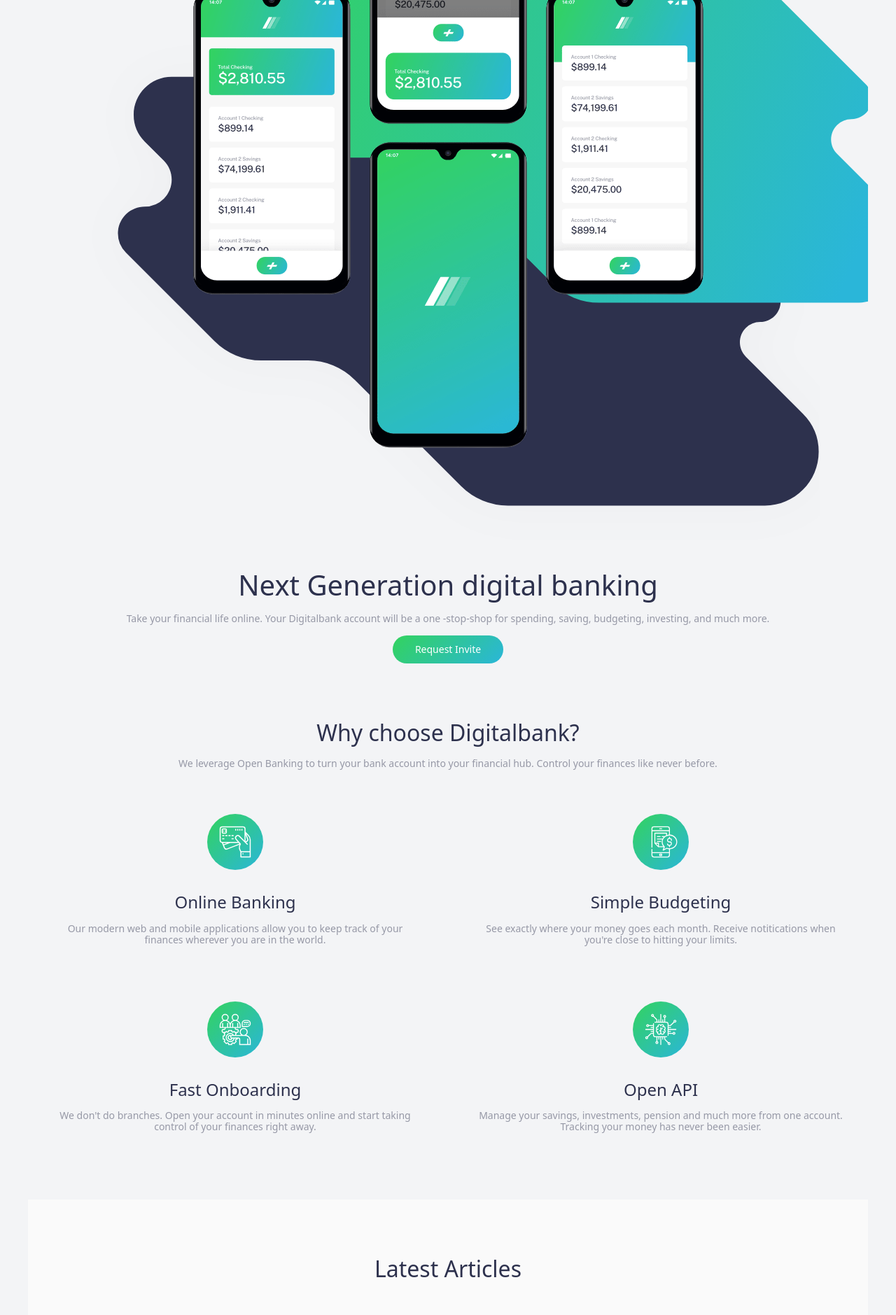
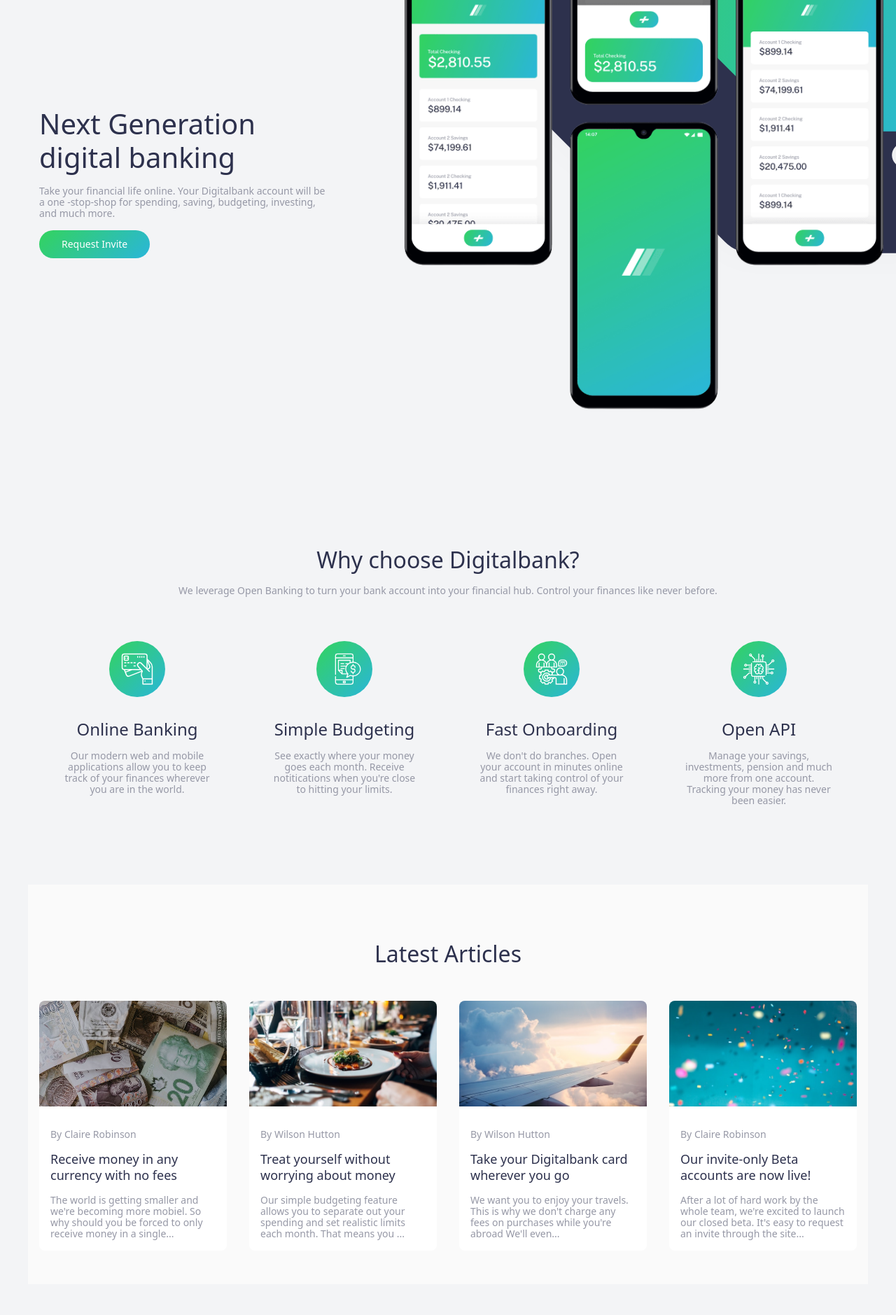
Before and after one commit to cgojk/digitalBank, a React (Vite) app: page / in a window 1280 px wide. Shown: the part 180-2059 px from the top of the page at 70% size. Built offline with nearby package versions, Linux system fonts and the light colour scheme.

Commit message:
woring styling the hero page devices more thant 1200px

```diff
--- a/src/components/Articles.jsx
+++ b/src/components/Articles.jsx
@@ -8,7 +8,7 @@
 
  export default function Articles() {
   return (
-   <section className="articles container">
+   <section className="articles__container container">
 
        <h1 className="articles__title">Latest Articles</h1>
        <ul className="wrapper__image--description">
--- a/src/pages/NotFound.jsx
+++ b/src/pages/NotFound.jsx
@@ -2,7 +2,8 @@
 
 export default function NotFound() {
   return (
-    <section className="not-found">
+
+    <section className="notfound container">
       <h1>404</h1>
       <h2>Page Not Found</h2>
       <p>
--- a/src/styles/_base.scss
+++ b/src/styles/_base.scss
@@ -204,12 +204,10 @@
 
     .hero__title{
         font: var(--font-2);
-        text-align:center;
         color:var(--clr-blue-950);
     }
     .hero__text{
         font:var(--font-8);
-        text-align:center;
        color:var(--clr-gray-600);
     }
 
@@ -261,6 +259,7 @@
 .features{
     background-color:var(--clr-gray-100);
     margin-bottom:var(--spacing-800);
+     padding:var(--spacing-200);
 
     .features__title{
         font: var(--font-3);
@@ -276,7 +275,12 @@
         margin-top:var(--spacing-200);
         margin-bottom:var(--spacing-400);
     }
-
+    .features__info{
+        display:grid;
+        grid-template-columns: repeat(auto-fit, minmax(250px, 1fr));
+        gap:var(--spacing-200);
+        margin-top:var(--spacing-400);
+    }
     .features__item{
         display:flex;
         flex-direction:column;
@@ -308,14 +312,14 @@
 //                           ARTICLES SECTION
 // ===================================================================
 
-.articles{
+.articles__container{
 
     background-color:var(--clr-gray-50);
     margin-bottom:var(--spacing-800);
     padding:var(--spacing-200);
     .wrapper__image--description{
-        display:flex;
-        flex-direction:column;
+         display:grid;
+        grid-template-columns: repeat(auto-fit, minmax(250px, 1fr));
         list-style:none;
         padding:0;
         margin:0;
@@ -340,7 +344,7 @@
         gap:var(--spacing-200);
         margin-bottom:var(--spacing-400);
         .articles__item__content{
-            padding:var(--spacing-400);
+            padding:var(--spacing-200);
             display:flex;
             flex-direction:column;
             gap:var(--spacing-200);
@@ -349,8 +353,14 @@
                 color:var(--clr-gray-600);
             }
             .articles__item__title{
-                font: var(--font-4);
+                font: var(--font-4__sanslight);
                 color:var(--clr-blue-950);
+
+                &:hover{
+                    color:var(--clr-green-400);
+                    cursor:pointer;
+
+                }
             }
             .articles__item__description{
                 font: var(--font-8);
@@ -394,9 +404,12 @@
     flex-direction:row;
     gap:var(--spacing-200);
 
+   .icon__item{
      &:hover{
         transform:scale(1.1);
         transition:transform 0.3s ease-in-out;
+        cursor:pointer;
+    }
    }
 }
 .footer__list{
@@ -434,3 +447,24 @@
         color:var(--clr-gray-600);
     }
 }
+
+// ============================================================
+// stylig not found page========================================
+
+.notfound{
+    display:flex;
+    flex-direction:column;
+    align-items:center;
+    justify-content:center;
+    gap:var(--spacing-400);
+    padding:var(--spacing-800);
+    .not-found__title{
+        font: var(--font-3);
+        color:var(--clr-blue-950);
+    }
+    .not-found__text{
+        font: var(--font-8);
+        color:var(--clr-gray-600);
+        text-align:center;
+    }
+}
--- a/src/styles/_queries.scss
+++ b/src/styles/_queries.scss
@@ -1,18 +1,3 @@
-
-
-// @media only screen and (min-width: 468px) {
-
-
-// .image__hero--container{
-//   .image__overlay--background{
-
-
-
-// }
-
-//     }
-// }
-
 
 
 
@@ -20,11 +5,15 @@
 
 @media only screen and (min-width: 768px) {
 
-
-.image__hero{
-
-  transform: translateX(250px);
-}
+     .hero{
+      display:grid;
+      grid-template-areas: " image"
+                             "text";
+      // grid-template-columns: repeat(2, 1fr);
+      grid-template-columns: minmax(400px, 1fr);
+       align-items: center;
+         min-height: 700px;
+     }
 
 .features__info{
     display:grid;
@@ -32,4 +21,65 @@
     gap:var(--spacing-200);
     margin-top:var(--spacing-400);
 }
+
+  .articles__container {
+
+
+    .wrapper__image--description {
+      display:grid;
+      grid-template-columns: repeat(2, 1fr)
+    }
+
+  }
+  }
+
+
+  @media only screen and (min-width: 1024px) {
+
+    .hero{
+      display:grid;
+      grid-template-areas: " text  image";
+      // grid-template-columns: repeat(2, 1fr);
+      grid-template-columns: minmax(400px, 480px) 1fr;
+       align-items: center;
+         min-height: 700px;
+
+
+      .image__hero--container{
+        grid-area: image;
+        // transform: translateX(100px);
+         justify-self: end;
+    align-self: center;
+    transform: translateX(40px);
+    // transform: translateX(380px)translateY(-140px);
+  }
+
+        .image__hero img{
+            transform: translateX(0);
+
+        }
+
+      }
+      .wrapper__title--text-button{
+         grid-area: text;
+        // padding-top: 280px;
+        display:grid;
+        gap:var(--spacing-200);
+         justify-self: start;
+          max-width: 450px;
+
+
+      }
+       .btn-primary{
+        align-self: start;
+       }
+       .hero__title{
+          align-self: start;
+          //  max-inline-size: 16ch;
+       }
+       .hero__text{
+         align-self: start;
+        //  max-inline-size: 40ch;
+
+  }
 }
--- a/src/styles/_variables.scss
+++ b/src/styles/_variables.scss
@@ -106,6 +106,7 @@
 
 --ls-4: -0.025rem;
 
+--font-4__sanslight: var(--fw-300) var(--fs-500) / 1.425rem var(--ff-sans);
 /* =========================
     TEXT PRESENT 5
     Public Sans Regular
--- a/src/styles/index.css
+++ b/src/styles/index.css
@@ -232,6 +232,7 @@
   ========================== */
   --font-4: var(--fw-300) var(--fs-600) / 1.725rem var(--ff-sans);
   --ls-4: -0.025rem;
+  --font-4__sanslight: var(--fw-300) var(--fs-500) / 1.425rem var(--ff-sans);
   /* =========================
       TEXT PRESENT 5
       Public Sans Regular
@@ -306,14 +307,56 @@
 }
 
 @media only screen and (min-width: 768px) {
-  .image__hero {
-    transform: translateX(250px);
+  .hero {
+    display: grid;
+    grid-template-areas: " image" "text";
+    grid-template-columns: minmax(400px, 1fr);
+    align-items: center;
+    min-height: 700px;
   }
   .features__info {
     display: grid;
     grid-template-columns: repeat(2, 1fr);
     gap: var(--spacing-200);
     margin-top: var(--spacing-400);
+  }
+  .articles__container .wrapper__image--description {
+    display: grid;
+    grid-template-columns: repeat(2, 1fr);
+  }
+}
+@media only screen and (min-width: 1024px) {
+  .hero {
+    display: grid;
+    grid-template-areas: " text  image";
+    grid-template-columns: minmax(400px, 480px) 1fr;
+    align-items: center;
+    min-height: 700px;
+  }
+  .hero .image__hero--container {
+    grid-area: image;
+    justify-self: end;
+    align-self: center;
+    transform: translateX(40px);
+  }
+  .hero .image__hero img {
+    transform: translateX(0);
+  }
+  .wrapper__title--text-button {
+    grid-area: text;
+    display: grid;
+    gap: var(--spacing-200);
+    justify-self: start;
+    max-width: 450px;
+  }
+  .btn-primary {
+    align-self: start;
+  }
+  .hero__title {
+    align-self: start;
+  }
+  .hero__text {
+    align-self: start;
   }
 }
 .container {
@@ -489,12 +532,10 @@
 }
 .hero .hero__title {
   font: var(--font-2);
-  text-align: center;
   color: var(--clr-blue-950);
 }
 .hero .hero__text {
   font: var(--font-8);
-  text-align: center;
   color: var(--clr-gray-600);
 }
 
@@ -531,6 +572,7 @@
 .features {
   background-color: var(--clr-gray-100);
   margin-bottom: var(--spacing-800);
+  padding: var(--spacing-200);
 }
 .features .features__title {
   font: var(--font-3);
@@ -544,6 +586,12 @@
   color: var(--clr-gray-600);
   margin-top: var(--spacing-200);
   margin-bottom: var(--spacing-400);
+}
+.features .features__info {
+  display: grid;
+  grid-template-columns: repeat(auto-fit, minmax(250px, 1fr));
+  gap: var(--spacing-200);
+  margin-top: var(--spacing-400);
 }
 .features .features__item {
   display: flex;
@@ -567,28 +615,28 @@
   color: var(--clr-gray-600);
 }
 
-.articles {
+.articles__container {
   background-color: var(--clr-gray-50);
   margin-bottom: var(--spacing-800);
   padding: var(--spacing-200);
 }
-.articles .wrapper__image--description {
-  display: flex;
-  flex-direction: column;
+.articles__container .wrapper__image--description {
+  display: grid;
+  grid-template-columns: repeat(auto-fit, minmax(250px, 1fr));
   list-style: none;
   padding: 0;
   margin: 0;
   gap: var(--spacing-400);
   margin-top: var(--spacing-400);
 }
-.articles .articles__title {
+.articles__container .articles__title {
   font: var(--font-3);
   text-align: center;
   color: var(--clr-blue-950);
   margin-top: var(--spacing-800);
   margin-bottom: var(--spacing-600);
 }
-.articles .articles__item {
+.articles__container .articles__item {
   background-color: var(--clr-white);
   border-radius: var(--radius-8);
   overflow: hidden;
@@ -597,21 +645,25 @@
   gap: var(--spacing-200);
   margin-bottom: var(--spacing-400);
 }
-.articles .articles__item .articles__item__content {
-  padding: var(--spacing-400);
+.articles__container .articles__item .articles__item__content {
+  padding: var(--spacing-200);
   display: flex;
   flex-direction: column;
   gap: var(--spacing-200);
 }
-.articles .articles__item .articles__item__content .articles__item__author {
+.articles__container .articles__item .articles__item__content .articles__item__author {
   font: var(--font-8);
   color: var(--clr-gray-600);
 }
-.articles .articles__item .articles__item__content .articles__item__title {
-  font: var(--font-4);
+.articles__container .articles__item .articles__item__content .articles__item__title {
+  font: var(--font-4__sanslight);
   color: var(--clr-blue-950);
 }
-.articles .articles__item .articles__item__content .articles__item__description {
+.articles__container .articles__item .articles__item__content .articles__item__title:hover {
+  color: var(--clr-green-400);
+  cursor: pointer;
+}
+.articles__container .articles__item .articles__item__content .articles__item__description {
   font: var(--font-8);
   color: var(--clr-gray-600);
 }
@@ -645,9 +697,10 @@
   flex-direction: row;
   gap: var(--spacing-200);
 }
-.socialmedia__icons:hover {
+.socialmedia__icons .icon__item:hover {
   transform: scale(1.1);
   transition: transform 0.3s ease-in-out;
+  cursor: pointer;
 }
 
 .footer__list {
@@ -681,4 +734,22 @@
 .wrapper__button--copyright .copyright {
   font: var(--font-9);
   color: var(--clr-gray-600);
+}
+
+.notfound {
+  display: flex;
+  flex-direction: column;
+  align-items: center;
+  justify-content: center;
+  gap: var(--spacing-400);
+  padding: var(--spacing-800);
+}
+.notfound .not-found__title {
+  font: var(--font-3);
+  color: var(--clr-blue-950);
+}
+.notfound .not-found__text {
+  font: var(--font-8);
+  color: var(--clr-gray-600);
+  text-align: center;
 }/*# sourceMappingURL=index.css.map */
```
Also changed, not shown: src/components/Footer.jsx (+5 -5 lines), 1 other file (tests, documents, lock files or other folders). Lines whose indentation alone changed are shown as unchanged.
